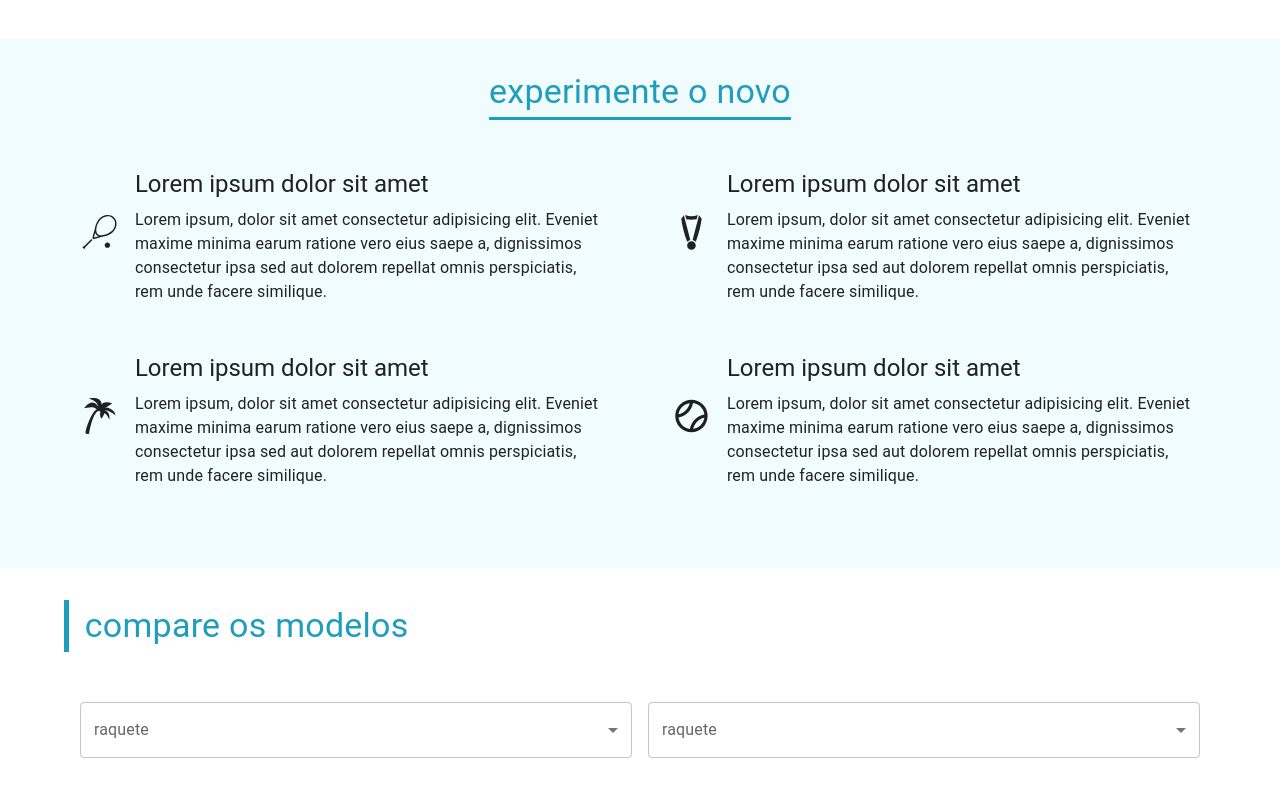
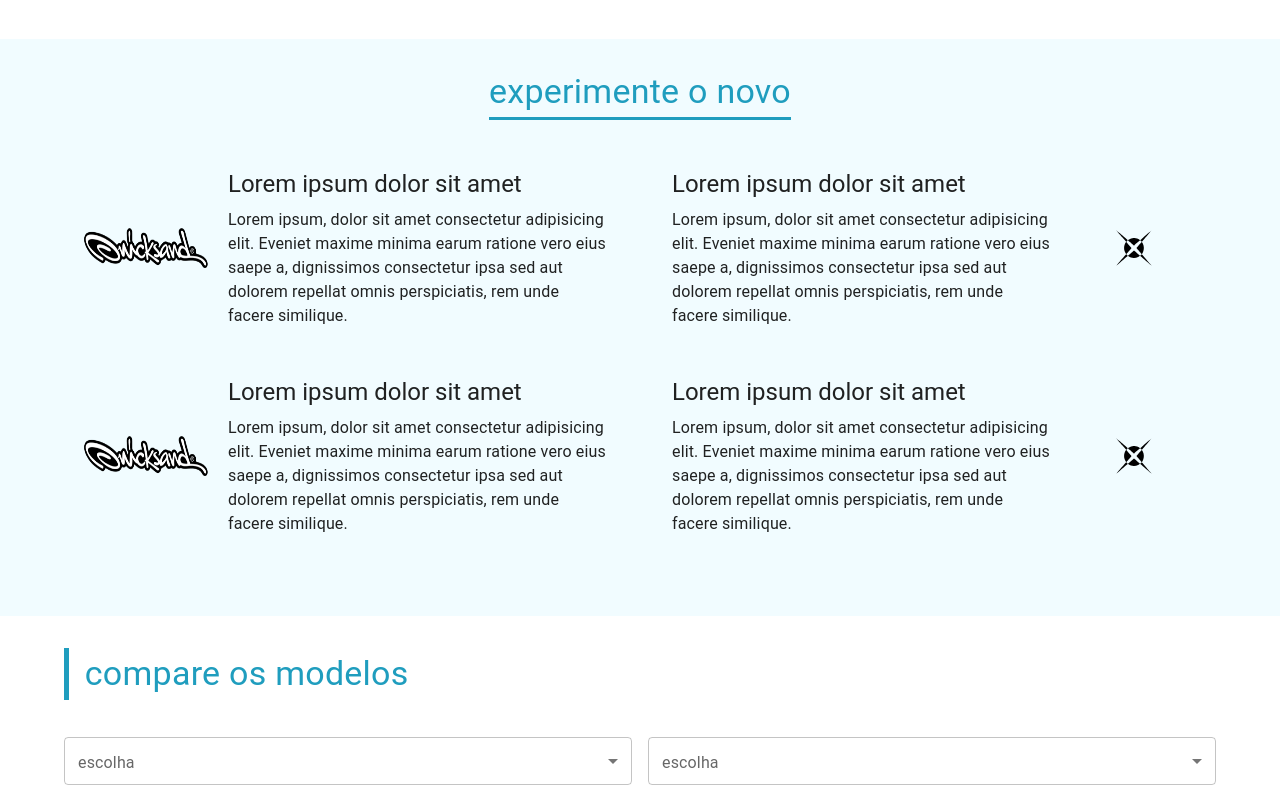
Before and after one commit to henriquedelimap/beachTennis, a React (Vite) app: page / in a window 1280 px wide. Shown: the part 940-1740 px from the top of the page. Built offline with nearby package versions, Linux system fonts and the light colour scheme.

Commit message:
first commit

```diff
--- a/src/Pages/Home/index.tsx
+++ b/src/Pages/Home/index.tsx
@@ -109,7 +109,7 @@ export const Home = () => {
             <Title text='compare os modelos' />
 
             <Sticky>
-                <Stack sx={{p:2}} spacing={2} direction='row' justifyContent='space-around'>
+                <Stack sx={{mt:.4}} spacing={2} direction='row' justifyContent='space-around'>
                 <SelectItemToCompare setItemComparative={setItemComparative1} id='primeira' raquetes={Data} itemComparative={itemComparative1}  />
                 <SelectItemToCompare setItemComparative={setItemComparative2} id='segunda' raquetes={Data} itemComparative={itemComparative2} />
                 </Stack>
--- a/src/assets/img/index.tsx
+++ b/src/assets/img/index.tsx
@@ -21,7 +21,7 @@ import fundoCarbono2 from './fundoCarbono2.png'
 import fundoCarbono3 from './fundoCarbono3.png'
 import LogoHeros from './LogoHeros.svg'
 import logoHeros from './logoHeros.png'
-import {X} from './X'
+import X from './X.svg'
 import {Vector, Vector2} from './Vector'
 import {LogoBeachTennis} from './logoBeachTennis'
 
--- a/src/components/Beneficio/index.tsx
+++ b/src/components/Beneficio/index.tsx
@@ -1,40 +1,54 @@
-import { Box, Grid, Stack, Typography } from "@mui/material"
+import { Avatar, Box, Grid, Stack, Typography } from "@mui/material"
 import { GiTennisRacket, GiSportMedal, GiPalmTree } from 'react-icons/gi'
 import { CgTennis } from 'react-icons/cg'
+import { X, logoQuickSand } from "../../assets/img"
+import { Fundo } from "../../styles"
+import { Key } from "react"
+import { ResponsiveStyleValue } from "@mui/system"
 export const Beneficios = () => {
     const itens = [
         {
             icone: <GiTennisRacket fontSize={128} />,
             title: `Lorem ipsum dolor sit amet `,
-            description: `Lorem ipsum, dolor sit amet consectetur adipisicing elit. Eveniet maxime minima earum ratione vero eius saepe a, dignissimos consectetur ipsa sed aut dolorem repellat omnis perspiciatis, rem unde facere similique.`
+            description: `Lorem ipsum, dolor sit amet consectetur adipisicing elit. Eveniet maxime minima earum ratione vero eius saepe a, dignissimos consectetur ipsa sed aut dolorem repellat omnis perspiciatis, rem unde facere similique.`,
+            brand: logoQuickSand
         },
         {
             icone: <GiSportMedal fontSize={128} />,
             title: `Lorem ipsum dolor sit amet `,
-            description: `Lorem ipsum, dolor sit amet consectetur adipisicing elit. Eveniet maxime minima earum ratione vero eius saepe a, dignissimos consectetur ipsa sed aut dolorem repellat omnis perspiciatis, rem unde facere similique.`
+            description: `Lorem ipsum, dolor sit amet consectetur adipisicing elit. Eveniet maxime minima earum ratione vero eius saepe a, dignissimos consectetur ipsa sed aut dolorem repellat omnis perspiciatis, rem unde facere similique.`,
+            brand: X
+        },
+        {
+            icone: <CgTennis fontSize={128} />,
+            title: `Lorem ipsum dolor sit amet `,
+            description: `Lorem ipsum, dolor sit amet consectetur adipisicing elit. Eveniet maxime minima earum ratione vero eius saepe a, dignissimos consectetur ipsa sed aut dolorem repellat omnis perspiciatis, rem unde facere similique.`,
+            brand: logoQuickSand
         },
         {
             icone: <GiPalmTree fontSize={128} />,
             title: `Lorem ipsum dolor sit amet `,
-            description: `Lorem ipsum, dolor sit amet consectetur adipisicing elit. Eveniet maxime minima earum ratione vero eius saepe a, dignissimos consectetur ipsa sed aut dolorem repellat omnis perspiciatis, rem unde facere similique.`
-        },
-        {
-            icone: <CgTennis fontSize={128} />,
-            title: `Lorem ipsum dolor sit amet `,
-            description: `Lorem ipsum, dolor sit amet consectetur adipisicing elit. Eveniet maxime minima earum ratione vero eius saepe a, dignissimos consectetur ipsa sed aut dolorem repellat omnis perspiciatis, rem unde facere similique.`
+            description: `Lorem ipsum, dolor sit amet consectetur adipisicing elit. Eveniet maxime minima earum ratione vero eius saepe a, dignissimos consectetur ipsa sed aut dolorem repellat omnis perspiciatis, rem unde facere similique.`,
+            brand: X
         },
     ]
+
+interface Prop {
+    item: {
+        icone: JSX.Element;
+        title: string;
+        description: string;
+        brand: any;
+    }
+    index: number
+    direction: ResponsiveStyleValue<any>
+}
+    const Item = (prop: Prop) => {
+        const {item, index, direction} = prop
         return (
-        <Box>
-            <Grid container spacing={{md: 4, sx: 0, lg: 4}} rowSpacing={2} >
-                {
-                    itens.map((item, index) => (
-
             <Grid key={index} item xs={12} md={6} lg={6} >
-
-                            <Stack spacing={2} alignItems='flex-start' direction='row' sx={{ p: 2}}>
-
-                            {item.icone}
+            <Stack direction={direction} spacing={2} alignItems='center' sx={{ p: 2, position: 'relative' }}>
+                <Avatar variant='square' src={item.brand} />
                 <Stack spacing={1}>
                     <Typography variant='h5'>{item.title}</Typography>
                     <Typography paragraph>{item.description}</Typography>
@@ -42,7 +56,19 @@ export const Beneficios = () => {
 
             </Stack>
         </Grid>
-                    ))
+        )
+    }
+    return (
+        <Box>
+            <Grid container spacing={{ md: 4, sx: 0, lg: 4 }} rowSpacing={2} >
+                {
+                    itens.map((item, index) => {
+                        if (item.brand === X) {
+                            return <Item item={item} index={index} direction='row-reverse' />
+                        } else {
+                            return <Item item={item} index={index} direction='row' />
+                        }
+                })
                 }
             </Grid>
         </Box>
--- a/src/components/Button/index.tsx
+++ b/src/components/Button/index.tsx
@@ -22,7 +22,7 @@ export const Btn = (prop: Prop) => {
         </Button>
     )
 }
-const Borda = styled('div')(({ }) => ({
+export const Borda = styled('div')(({ }) => ({
     width: '100%',
     height: '100%',
     border: '2px solid #111111',
@@ -32,7 +32,7 @@ const Borda = styled('div')(({ }) => ({
     top: -2,
     left: 2
 }))
-const Borda2 = styled('div')(({ }) => ({
+export const Borda2 = styled('div')(({ }) => ({
     width: '100%',
     height: '100%',
     border: '2px solid #111111',
--- a/src/components/Seletor/index.tsx
+++ b/src/components/Seletor/index.tsx
@@ -40,8 +40,8 @@ export const SelectItemToCompare = (prop: Prop) => {
 
     return (
         <FormControl variant="outlined" sx={{ width: '100%' }}>
-            <InputLabel htmlFor={id}>raquete</InputLabel>
-            <Select onChange={(e) => handleComparative(e.target.value)} native defaultValue='' id={id} label='raquete'
+            <InputLabel htmlFor={id} sx={{mt : -.2}}>escolha</InputLabel>
+            <Select sx={{p:.5 }} size="small" onChange={(e) => handleComparative(e.target.value)} native defaultValue='' id={id} label='raquete'
             >
                 <option aria-label="None" value={itemComparative} />
                 <optgroup label={id}>
--- a/src/main.tsx
+++ b/src/main.tsx
@@ -4,7 +4,7 @@ import ReactDOM from 'react-dom/client'
 import { Overflow } from './styles'
 import App from './App'
 
-const theme = createTheme({
+let theme = createTheme({
   components: {
     MuiAppBar: {
       styleOverrides: {
@@ -12,9 +12,7 @@ const theme = createTheme({
           background: '#ffffffaf',
           backdropFilter: 'blur(8px)',
           borderBottom: '2px solid transparent',
-
           boxShadow: 'none'
-
         }
       }
     },
@@ -25,8 +23,19 @@ const theme = createTheme({
         }
       }
     },
-  }
-})
+      MuiAvatar: {
+      styleOverrides: {
+        root: {
+          width: 132,
+        },
+        img: {
+            width: 124,
+            objectFit: 'fill',
+          },
+        },
+      },
+  }})
+
 
 
 ReactDOM.createRoot(document.getElementById('root') as HTMLElement).render(
```
Also changed, not shown: src/assets/img/X.svg (added). Lines whose indentation alone changed are shown as unchanged.
